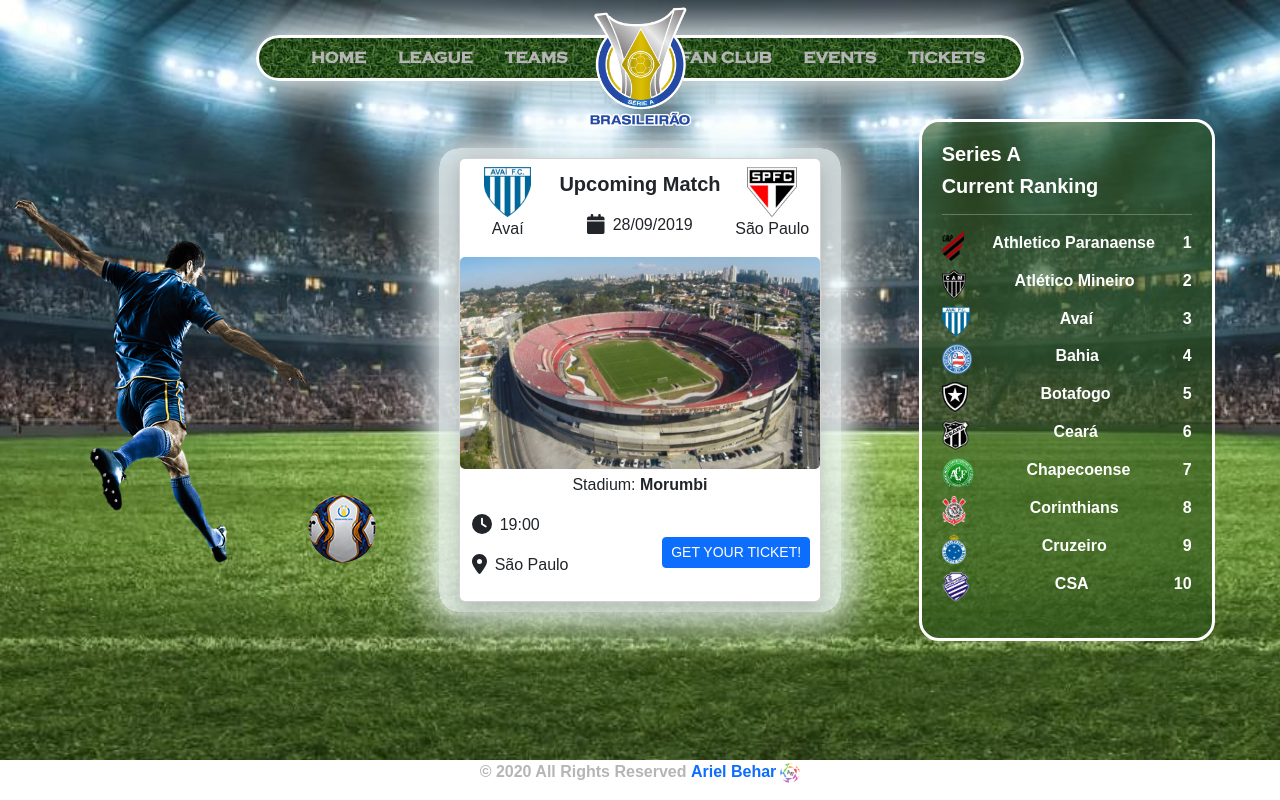
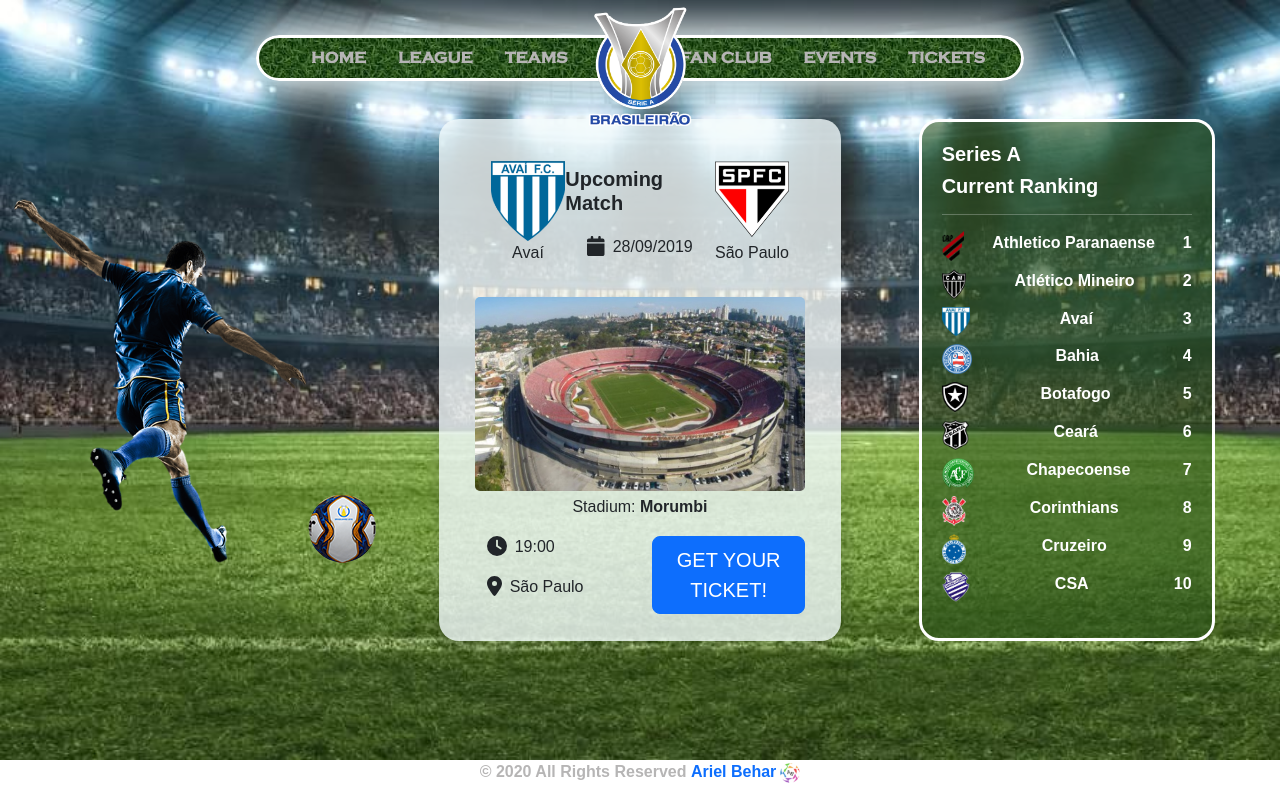
Before and after one commit to ariel-behar/brasileirao-2019, a React (Vite) app: page / in a window 1280 px wide. Built offline with nearby package versions, Linux system fonts and the light colour scheme.

Commit message:
Implementation of the FootballMatchCard component

```diff
--- a/src/views/EventsView.tsx
+++ b/src/views/EventsView.tsx
@@ -1,3 +1,5 @@
+import uniqid from 'uniqid'
+
 import eventsBackgroundImage from '../assets/img/events.jpg'
 
 import events from '../data/events.json'
@@ -6,6 +8,9 @@ import hasPageHeaderFooter from "../HOC/hasPageHeaderFooter"
 import HelmetSEO from "../components/HelmetSEO"
 
 import Container from 'react-bootstrap/Container'
+import Row from 'react-bootstrap/Row'
+import Col from 'react-bootstrap/Col'
+import FootballMatchCard, { Event } from '../components/Cards/FootballMatchCard'
 
 function EventsView() {
     return (
@@ -16,6 +21,16 @@ function EventsView() {
                 <section className='my-5'>
                     <h3>Browse Upcoming Brasileirão Events</h3>
                     <p>Lorem ipsum dolor sit amet, consectetur adipisicing elit. Quas officia cumque beatae, alias rerum a eum repellendus accusantium recusandae nobis aspernatur aut deleniti voluptatibus impedit, ipsa autem expedita illo. Odit.</p>
+
+                    <Row className='g-4'>
+                        {
+                            events.map((event: Event) => (
+                                <Col xs={12} md={4} key={uniqid()}>
+                                    <FootballMatchCard event={event} displayOnView='events'/>
+                                </Col>
+                            ))
+                        }
+                    </Row>
                 </section>
             </Container>
         </>
--- a/src/views/HomeView.tsx
+++ b/src/views/HomeView.tsx
@@ -1,5 +1,3 @@
-import styled from '@emotion/styled'
-
 import soccerField from '../assets/img/backgrounds/soccer-field.jpg'
 import PlayerKicking from '../components/ViewSpecificComponents/HomeView/PlayerKicking'
 
@@ -14,13 +12,6 @@ import Row from "react-bootstrap/Row"
 import Container from "react-bootstrap/Container";
 
 const upcomingMatch: Event = events[0];
-
-const StyledNextMatchDisplay = styled('div')`
-    background-color: rgba(242, 250, 252, 0.8);
-    box-shadow: 0 0 40px 10px #f2fafc;
-    border-radius: 20px;
-    padding: 10px 20px;
-`
 
 function HomeView() {
 	return (
@@ -38,9 +29,7 @@ function HomeView() {
 				</Col>
 
 				<Col xs={12} lg={{ span: 4, offset: 1 }}>
-					<StyledNextMatchDisplay>
-						<FootballMatchCard event={upcomingMatch} />
-					</StyledNextMatchDisplay >
+					<FootballMatchCard event={upcomingMatch} displayOnView='home' />
 				</Col>
 
 				<Col xs={12} lg={3} className='mx-auto'>
```
